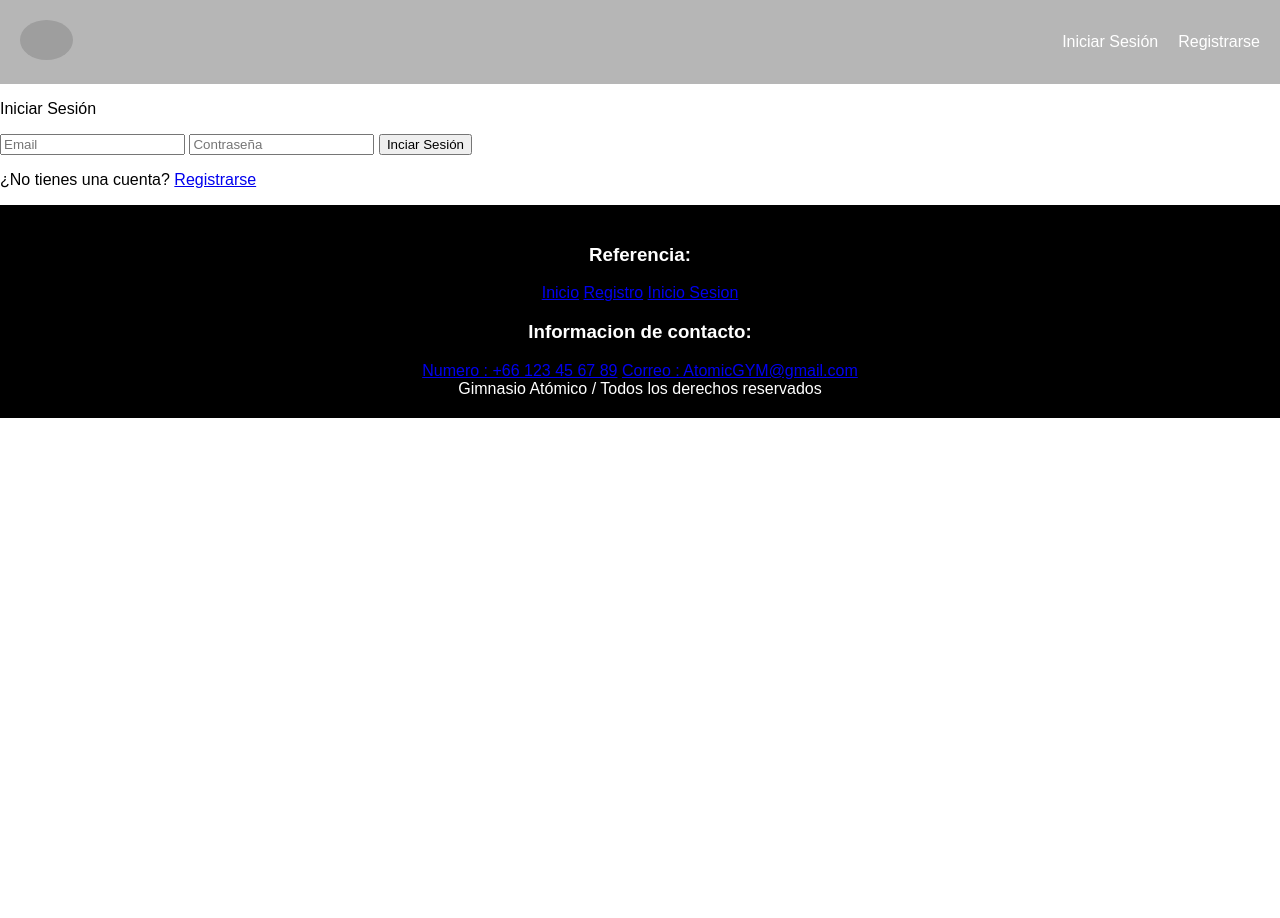
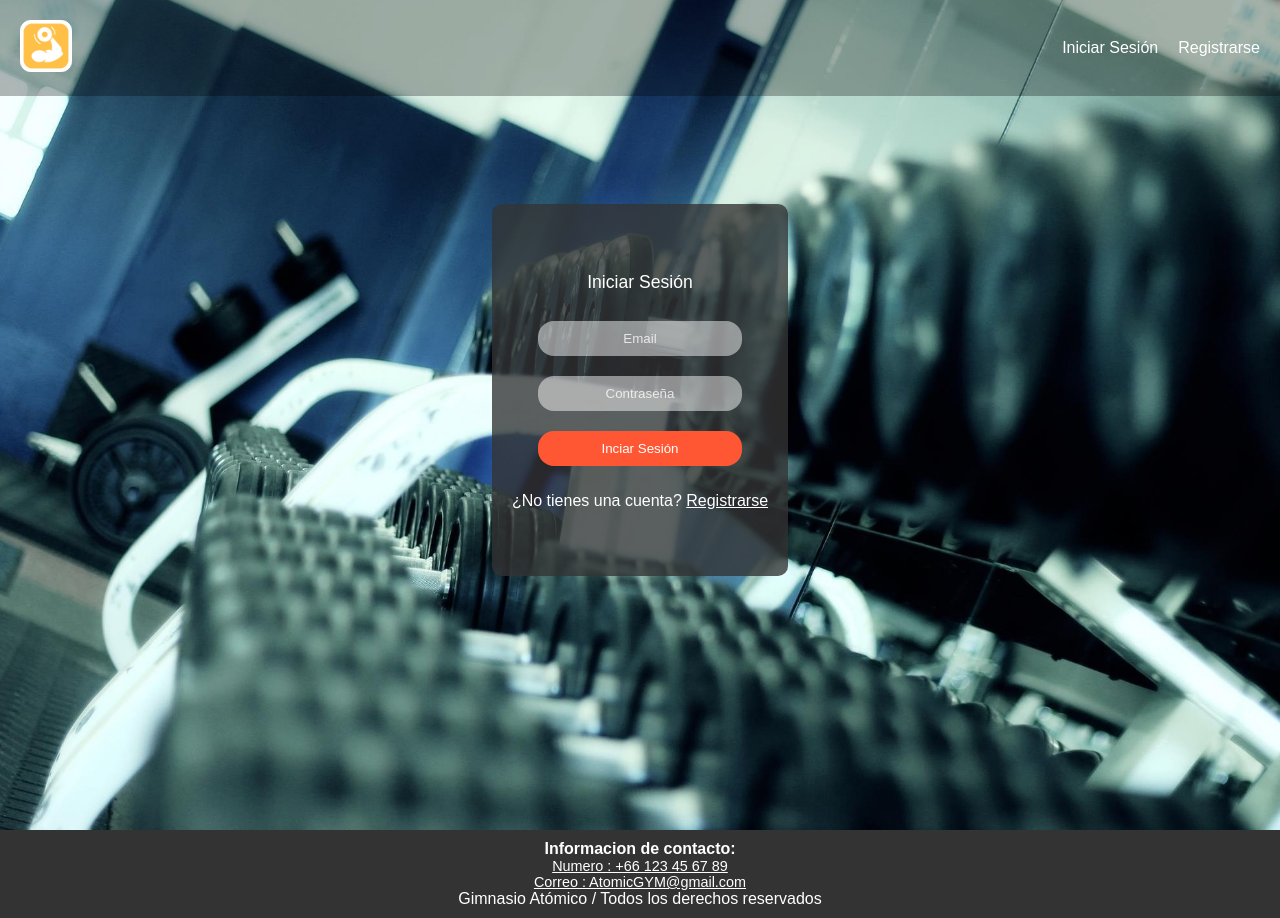
Before and after one commit to Marccb18/Proyecto_Gym, a Flask app: page /login in a window 1280 px wide. Before the commit the page ends 418 px from the top, so only its background shows below. Run offline with Flask 3, Linux system fonts and the light colour scheme; grey boxes are pictures that could not be loaded.

Commit message:
terminado

```diff
--- a/static/css/base.css
+++ b/static/css/base.css
@@ -19,11 +19,14 @@ body {
 }
 
 #logo {
-    height: 40px;
+    height: 50px;
     width: auto;
-    border-radius: 50%;
     margin-left: 20px;
+    background-color: white;
+    border: 0.5px solid white;
+    border-radius: 20%;
 }
+
 
 .navbar {
     display: flex;
@@ -58,12 +61,28 @@ body {
 }
 
 footer {
-    background-color: black;
+    background-color: #333;
     color: white;
     text-align: center;
-    padding: 20px 0;
+    padding: 10px 0;
 }
 
 footer p {
     margin: 0;
 }
+
+.caja {
+    display: flex;
+    flex-direction: column;
+}
+
+.caja h3 {
+    font-size: 1rem;
+    margin: 0;
+    color: white;
+}
+
+.caja a {
+    color: white;
+    font-size: 0.9rem;
+}
--- /dev/null
+++ b/static/css/forms.css
@@ -0,0 +1,87 @@
+body {
+    overflow: hidden;
+}
+
+#content {
+    background-image: url(../img/background-forms.jpg);
+    background-position: center;
+    background-repeat: no-repeat;
+    background-attachment: fixed;
+    background-size: cover;
+    height: 110vh;
+    margin-top: -50px;
+    display: flex;
+    justify-content: center;
+    align-items: center;
+}
+
+
+form {
+    background-color: #333333c8;
+    color: white;
+    padding: 50px 20px;
+    border-radius: 10px;
+    width: fit-content;
+    height: fit-content;
+    margin: 20px;
+    display: flex;
+    flex-direction: column;
+    align-items: center;
+    justify-content: space-between;
+}
+
+#titulo {
+    font-weight: 500;
+    font-size: 1.1rem;
+
+}
+
+input{
+    background-color: rgba(255, 255, 255, 0.48);
+    padding: 10px 0;
+    margin: 10px 0;
+    width: 80%;
+    text-align: center;
+    outline: none;
+    border: none;
+    border-radius: 1rem;
+    color: white;
+    transition: all .2s linear;
+}
+
+input:focus-visible {
+    background-color: #FF5733;
+}
+
+input::placeholder {
+    color: rgba(255, 255, 255, 0.772);
+}
+
+input[type='submit'] {
+    background-color: #FF5733;
+    transition: all 0.05s linear;
+    width: 80%;
+}
+
+input[type='submit']:hover {
+    cursor: pointer;
+}
+
+input[type='submit']:active {
+    background-color: rgba(255, 255, 255, 0.886);
+    color: #FF5733;
+    transform: rotate(-3deg);
+    scale: 85%;
+}
+
+.error {
+    text-wrap: pretty;
+    text-align: center;
+    font-weight: bold;
+    width: 300px;
+}
+
+
+.login a, .registrarse a {
+    color: white;
+}
--- a/static/js/nav.js
+++ b/static/js/nav.js
@@ -1,4 +1,4 @@
 window.addEventListener('scroll', function() {
     const header = document.querySelector('#header');
-    header.classList.toggle('shrink', window.scrollY > 0);
+    header.classList.toggle('shrink', window.scrollY > 200);
 });
--- a/templates/base.html
+++ b/templates/base.html
@@ -11,11 +11,13 @@
     <header id="header">
         <div class="navbar">
             <a href="{{ url_for('index') }}">
-                <img src="{{ url_for('static', filename='img/Captura.PNG') }}" alt="Logo" id="logo">
+                <img src="{{ url_for('static', filename='img/Logo.png') }}" alt="Logo" id="logo">
             </a>
             <ul>
+                {% if not current_user.is_authenticated %}
                     <li><a href="{{ url_for('login') }}">Iniciar Sesión</a></li>
                     <li><a href="{{ url_for('register') }}">Registrarse</a></li>
+                {%endif%}
                 {% if current_user.is_authenticated %}
                     <li><a href="{{ url_for('logout') }}">Cerrar Sesión</a></li>
                 {% endif %}
@@ -27,23 +29,10 @@
     {% endblock %}
     </main>
     <footer>
-        <div class="Contenedor ">
-
-            <div class="caja">
-                <h3>Referencia:</h3>
-                <a href="inicio">Inicio</a>
-                <a href="{{ url_for('register') }}">Registro</a>
-                <a href="{{ url_for('login') }}">Inicio Sesion</a>
-                {% if current_user.is_authenticated %}
-                    <a href="{{ url_for('logout') }}">Cerrar Sesion</a>
-                {% endif %}
-            </div>
-
         <div class="caja">
             <h3>Informacion de contacto:</h3>
             <a href="numero">Numero : +66 123 45 67 89</a>
             <a href="correo">Correo : AtomicGYM@gmail.com</a>
-            </div>
         </div>
         <div class="creditos"> Gimnasio Atómico / Todos los derechos reservados</div>
     </footer>
--- a/templates/login_form.html
+++ b/templates/login_form.html
@@ -1,10 +1,9 @@
 {% extends 'base.html' %}
 {% block title %}Iniciar Sesión{% endblock %}
-{% block css %} <link rel="stylesheet" href="{{ url_for('static', filename='css/login-signup.css') }}"> {% endblock %}
+{% block css %} <link rel="stylesheet" href="{{ url_for('static', filename='css/forms.css') }}"> {% endblock %}
 {% block content %}
-  <div id="content">
   <form action="" method="post">
-      <p>Iniciar Sesión</p>
+    <p id="titulo">Iniciar Sesión</p>
     {{ form.csrf_token }}
     {{ form.email(placeholder='Email') }}
     {{ form.password(placeholder='Contraseña') }}
@@ -17,5 +16,4 @@
       <a href="{{ url_for('register') }}">Registrarse</a>
     </p>
   </form>
-  </div>
 {% endblock %}
--- a/templates/signup_form.html
+++ b/templates/signup_form.html
@@ -1,9 +1,9 @@
 {% extends 'base.html' %}
 {% block title %}Registro{% endblock %}
-{% block css %} <link rel="stylesheet" href="{{ url_for('static', filename='css/signup.css') }}"> {% endblock %}
+{% block css %} <link rel="stylesheet" href="{{ url_for('static', filename='css/forms.css') }}"> {% endblock %}
 {% block content %}
-<form method="POST" action="{{ url_for('register') }}">
-    <p>Registrarse</p>
+  <form method="POST" action="{{ url_for('register') }}">
+    <p id="titulo">¿Te unes a nosotros?</p>
     {{ form.csrf_token }}
     {{ form.usuario(placeholder='Nombre') }}
     {{ form.email(placeholder='Email') }}
```
Also changed, not shown: static/css/index.css (+8 -4 lines), static/css/signup.css (deleted, +0 -43 lines), templates/index.html (+9 -4 lines), instance/gym.db, static/css/login.css (deleted), static/img/Logo.png (added). Lines whose indentation alone changed are shown as unchanged.
